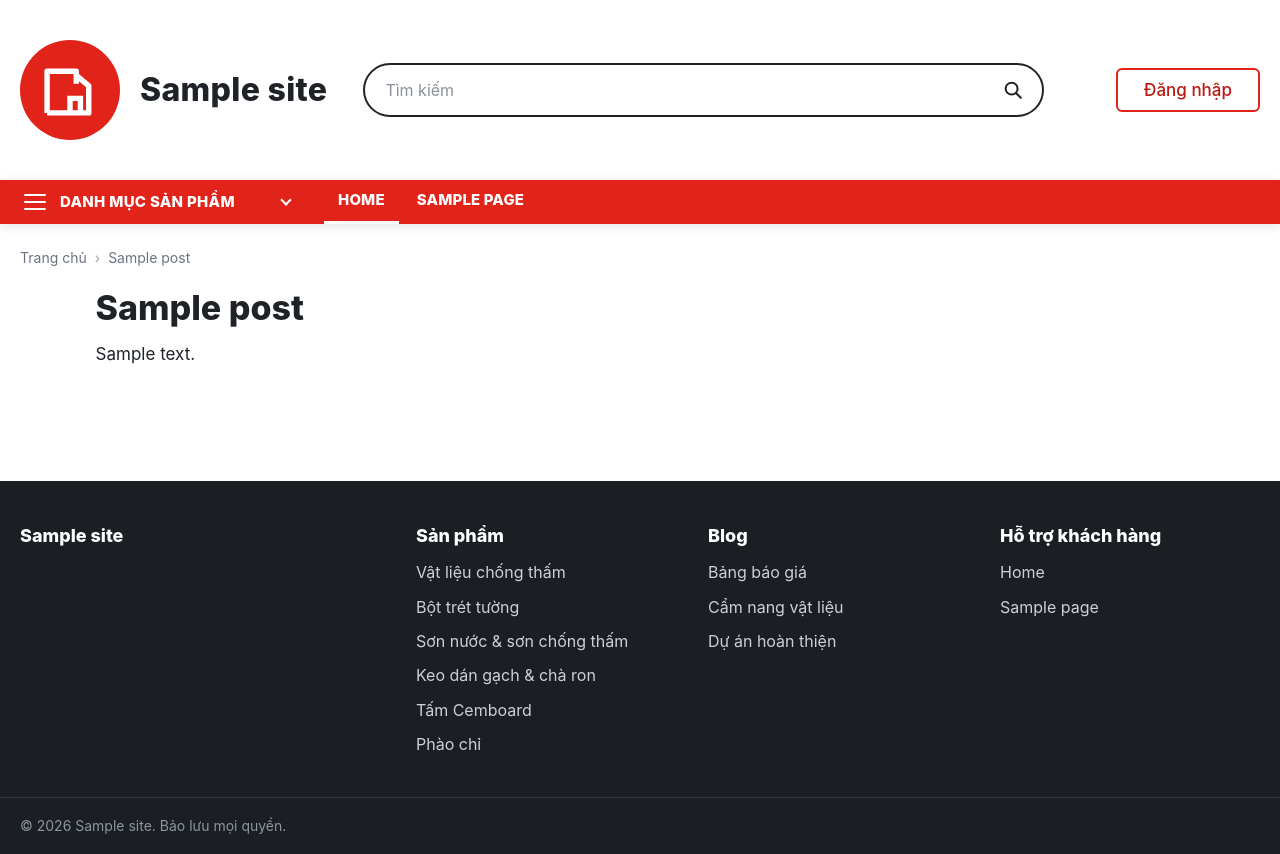
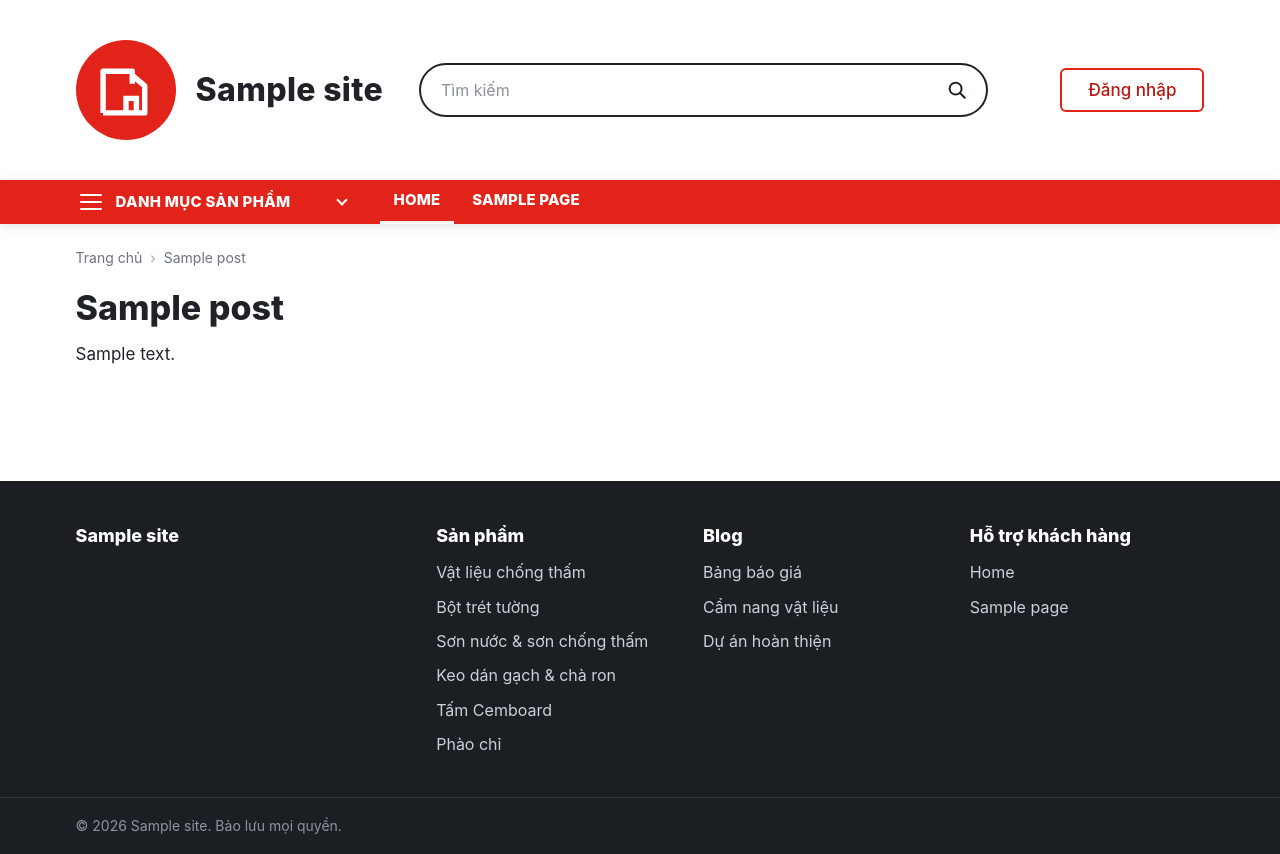
Before and after one commit to phuoclh3-creator/daiphuvinh-theme, a WordPress theme: template dpv-theme/page.php in a window 1280 px wide. Run offline with PHP 8.4 and a stand-in for WordPress, Linux system fonts and the light colour scheme; the site name, menu and one post (Sample post) are stand-ins, and other content is empty; some libraries are stand-ins or nearby versions.

Commit message:
Laptop (>=1025px): cả khu vực nội dung (header, thanh menu, banner, các khối, footer) cách hai mép màn hình 2cm; thay cho bản chỉ thụt chữ
Co-Authored-By: Claude Sonnet 5.5 <noreply@anthropic.com>
Claude-Session: https://claude.ai/code/session_01GwzTrU4UfvBzdbEgCyytfe

```diff
--- a/dpv-theme/style.css
+++ b/dpv-theme/style.css
@@ -25,7 +25,9 @@ Tags: e-commerce, blog, custom-logo, custom-menu, featured-images, translation-r
 	--dpv-radius: 12px;
 	--dpv-shadow: 0 6px 22px rgba(20, 24, 31, .08);
 	--dpv-font: -apple-system, BlinkMacSystemFont, "Segoe UI", Roboto, "Helvetica Neue", Arial, "Noto Sans", sans-serif;
-	--dpv-max: 1320px;
+	--dpv-content: 1280px;
+	--dpv-gutter: 20px;
+	--dpv-max: calc(var(--dpv-content) + 2 * var(--dpv-gutter));
 }
 *, *::before, *::after { box-sizing: border-box; }
 html { -webkit-text-size-adjust: 100%; scroll-behavior: smooth; }
@@ -39,7 +41,9 @@ p { margin: 0 0 1em; }
 ul, ol { margin: 0; padding: 0; list-style: none; }
 button, input { font: inherit; color: inherit; }
 button { cursor: pointer; }
-.container { width: 100%; max-width: var(--dpv-max); margin: 0 auto; padding: 0 20px; }
+.container { width: 100%; max-width: var(--dpv-max); margin: 0 auto; padding: 0 var(--dpv-gutter); }
+/* Laptop/máy tính: toàn bộ khu vực nội dung cách hai mép màn hình tối thiểu 2cm (bề rộng nội dung và ảnh không đổi) */
+@media (min-width: 1025px) { :root { --dpv-gutter: 2cm; } }
 .screen-reader-text { position: absolute !important; clip: rect(1px, 1px, 1px, 1px); width: 1px; height: 1px; overflow: hidden; white-space: nowrap; }
 .skip-link:focus { clip: auto; width: auto; height: auto; background: #fff; padding: 10px 16px; z-index: 100000; top: 8px; left: 8px; }
 :focus-visible { outline: 3px solid rgba(226, 35, 26, .45); outline-offset: 2px; }
@@ -134,7 +138,7 @@ body.admin-bar .navbar { top: 32px; }
 
 /* ---------- Trang chủ ---------- */
 /* Khối WordPress có sẵn (Tiêu đề, Đoạn văn, Danh sách, Ảnh…) đặt trong trang chủ: căn đúng bề rộng khung */
-.home-content > *:not(section):not(.alignfull) { max-width: var(--dpv-max); margin-left: auto; margin-right: auto; padding-left: 20px; padding-right: 20px; }
+.home-content > *:not(section):not(.alignfull) { max-width: var(--dpv-max); margin-left: auto; margin-right: auto; padding-left: var(--dpv-gutter); padding-right: var(--dpv-gutter); }
 .home-content > .intro { padding-top: 36px; padding-bottom: 12px; }
 .home-content > .intro p, .home-content > .intro ul, .home-content > .intro ol, .home-content > .intro h2, .home-content > .intro h3 { max-width: 940px; margin-left: auto; margin-right: auto; }
 .home-content > .intro h1 { font-size: 30px; font-weight: 800; margin-bottom: 16px; }
@@ -303,7 +307,7 @@ body.admin-bar .navbar { top: 32px; }
 }
 @media (max-width: 820px) {
 	body { font-size: 15.5px; }
-	.container { padding: 0 16px; }
+	:root { --dpv-gutter: 16px; }
 
 	/* Header gọn: logo + giỏ hàng, ô tìm kiếm full-width bên dưới */
 	.header-top { grid-template-columns: minmax(0, 1fr) auto; gap: 10px 12px; padding-top: 10px; padding-bottom: 10px; }
@@ -425,18 +429,6 @@ body.admin-bar .navbar { top: 32px; }
 	.side-item { grid-template-columns: 96px minmax(0, 1fr); }
 }
 
-/* Laptop/máy tính: phần nội dung chữ thụt vào 2cm hai bên (ảnh, bảng ảnh, khối sản phẩm giữ nguyên bề rộng) */
-@media (min-width: 1025px) {
-	body .entry-header,
-	body .entry-content > :is(p, h1, h2, h3, h4, h5, h6, ul, ol, blockquote, pre, .wp-block-heading, .wp-block-list) { padding-left: 2cm; padding-right: 2cm; }
-	body .entry-content > p:has(> img:only-child),
-	body .entry-content > p:has(> a:only-child > img:only-child) { padding-left: 0; padding-right: 0; }
-	body .entry-content > table { width: calc(100% - 4cm); margin-left: 2cm; margin-right: 2cm; }
-	body .home-content > :is(p, h1, h2, h3, h4, h5, h6, ul, ol, blockquote, .wp-block-heading, .wp-block-list) { padding-left: calc(20px + 2cm); padding-right: calc(20px + 2cm); }
-	body .home-content > .intro { padding-left: calc(20px + 2cm); padding-right: calc(20px + 2cm); }
-	body .home-content > .intro :is(p, ul, ol, h2, h3) { max-width: none; }
-}
-
 /* Form bình luận */
 .comment-form p { margin: 0 0 14px; }
 .comment-form label { display: block; font-weight: 600; margin-bottom: 4px; }
```
